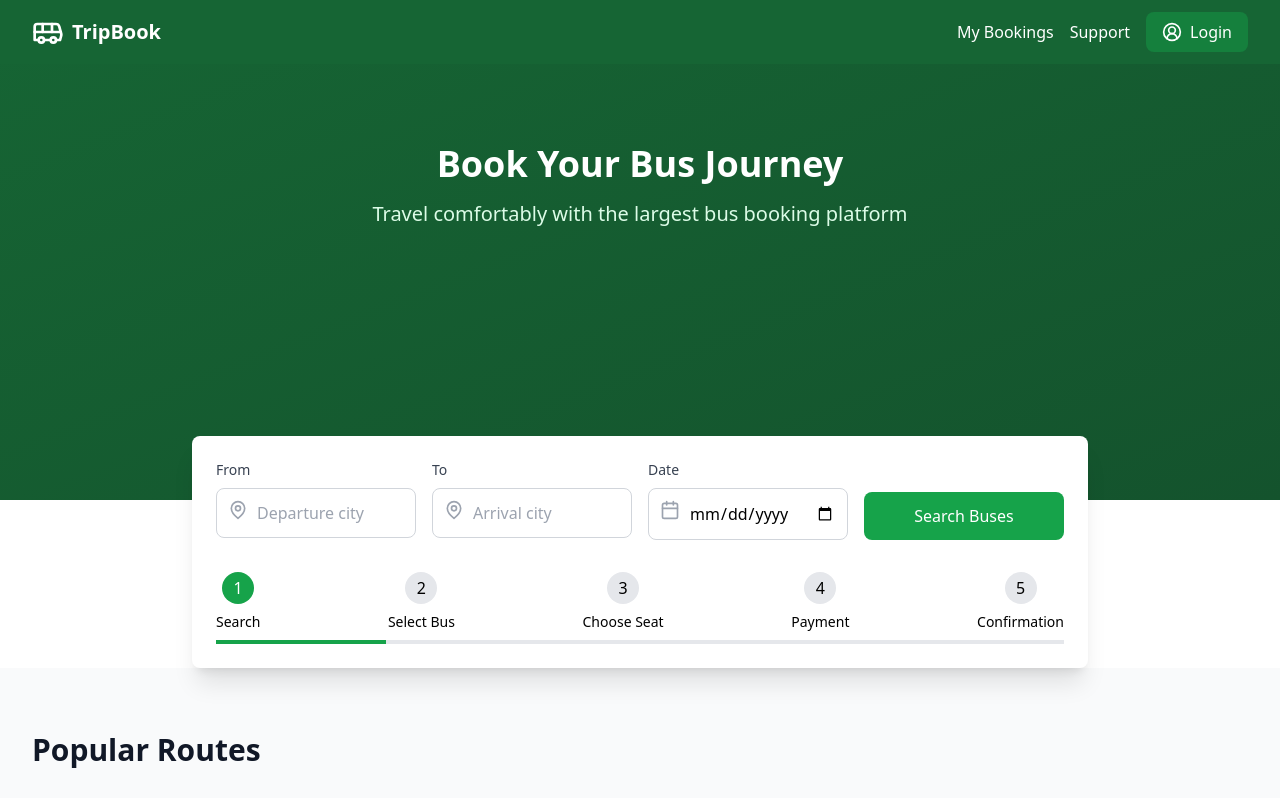
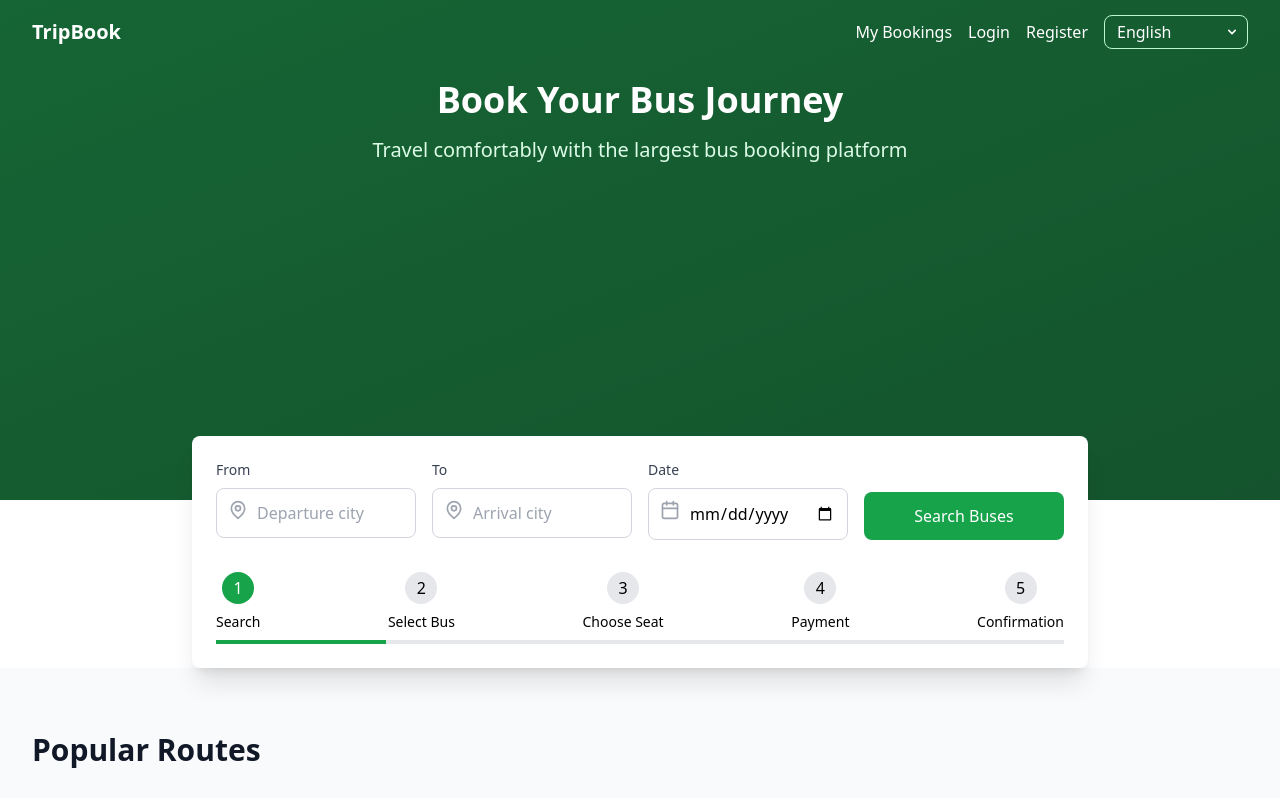
Before and after one commit to KevinBiv/trip-book, a React (Vite) app: page / in a window 1280 px wide. Shown: the top 798 px of the page. Built offline with nearby package versions, Linux system fonts and the light colour scheme.

Commit message:
Added Language Switching

```diff
--- a/package.json
+++ b/package.json
@@ -10,14 +10,18 @@
     "preview": "vite preview"
   },
   "dependencies": {
+    "i18next": "^23.16.5",
+    "i18next-browser-languagedetector": "^8.0.0",
     "lucide-react": "^0.344.0",
     "qrcode.react": "^3.1.0",
     "react": "^18.3.1",
     "react-dom": "^18.3.1",
+    "react-i18next": "^15.1.1",
     "react-router-dom": "^6.28.0"
   },
   "devDependencies": {
     "@eslint/js": "^9.9.1",
+    "@types/node": "^22.9.0",
     "@types/react": "^18.3.5",
     "@types/react-dom": "^18.3.0",
     "@vitejs/plugin-react": "^4.3.1",
--- a/src/App.tsx
+++ b/src/App.tsx
@@ -8,7 +8,6 @@ import MyBookings from "./pages/my-bookings";
 
 function App() {
   return (
-    <Router>
     <Routes>
       <Route path="/" element={<HomePage />} />
       <Route path="/my-bookings" element={<MyBookings />} />
@@ -17,7 +16,6 @@ function App() {
       <Route path="/payment" element={<Payment />} />
       <Route path="/confirmation" element={<ConfirmationPage />} />
     </Routes>
-    </Router>
   );
 }
 
--- a/src/components/Header/Header.tsx
+++ b/src/components/Header/Header.tsx
@@ -1,31 +1,34 @@
-import { Bus, UserCircle2 } from "lucide-react";
 import { Link } from "react-router-dom";
+import { useTranslation } from "react-i18next";
+import LanguageSwitcher from "../LanguageSwitcher/LanguageSwitcher";
 
 export default function Header() {
+  const { t } = useTranslation();
+
   return (
-    <header className="bg-primary-800 text-white">
+    <header className="bg-transparent absolute top-0 left-0 right-0 z-10">
       <nav className="max-w-7xl mx-auto px-4 sm:px-6 lg:px-8">
-        <div className="flex justify-between h-16 items-center">
+        <div className="flex justify-between items-center h-16">
           <div className="flex items-center">
-            <Bus className="h-8 w-8" />
-            <span className="ml-2 text-xl font-bold">TripBook</span>
+            <Link to="/" className="text-white text-xl font-bold">
+              TripBook
+            </Link>
           </div>
+
           <div className="flex items-center space-x-4">
-            <a href="#" className="hover:text-primary-200">
-              <Link
-                to="/my-bookings"
-                className="text-white hover:text-primary-100"
-              >
-                My Bookings
-              </Link>
-            </a>
-            <a href="#" className="hover:text-primary-200">
-              Support
-            </a>
-            <button className="flex items-center space-x-2 bg-primary-700 px-4 py-2 rounded-lg hover:bg-primary-600">
-              <UserCircle2 className="h-5 w-5" />
-              <span>Login</span>
-            </button>
+            <Link
+              to="/my-bookings"
+              className="text-white hover:text-primary-100"
+            >
+              {t("navigation.myBookings")}
+            </Link>
+            <Link to="/login" className="text-white hover:text-primary-100">
+              {t("navigation.login")}
+            </Link>
+            <Link to="/register" className="text-white hover:text-primary-100">
+              {t("navigation.register")}
+            </Link>
+            <LanguageSwitcher />
           </div>
         </div>
       </nav>
--- /dev/null
+++ b/src/components/LanguageSwitcher/LanguageSwitcher.tsx
@@ -0,0 +1,32 @@
+import React from "react";
+import { useTranslation } from "react-i18next";
+
+export default function LanguageSwitcher() {
+  const { i18n } = useTranslation();
+
+  return (
+    <div className="relative inline-block">
+      <select
+        value={i18n.language}
+        onChange={(e) => i18n.changeLanguage(e.target.value)}
+        className="appearance-none bg-transparent border border-primary-200 text-white rounded-lg px-3 py-1 pr-8 hover:border-primary-100 focus:outline-none focus:ring-2 focus:ring-primary-100"
+      >
+        <option value="en" className="text-gray-900">
+          English
+        </option>
+        <option value="rw" className="text-gray-900">
+          Kinyarwanda
+        </option>
+      </select>
+      <div className="pointer-events-none absolute inset-y-0 right-0 flex items-center px-2 text-white">
+        <svg
+          className="fill-current h-4 w-4"
+          xmlns="http://www.w3.org/2000/svg"
+          viewBox="0 0 20 20"
+        >
+          <path d="M5.293 7.293a1 1 0 011.414 0L10 10.586l3.293-3.293a1 1 0 111.414 1.414l-4 4a1 1 0 01-1.414 0l-4-4a1 1 0 010-1.414z" />
+        </svg>
+      </div>
+    </div>
+  );
+}
--- /dev/null
+++ b/src/i18n/index.ts
@@ -0,0 +1,29 @@
+import i18n from 'i18next';
+import { initReactI18next } from 'react-i18next';
+import LanguageDetector from 'i18next-browser-languagedetector';
+
+// Import translations
+import translationEN from './locales/en/translation.json';
+import translationRW from './locales/rw/translation.json';
+
+const resources = {
+  en: {
+    translation: translationEN,
+  },
+  rw: {
+    translation: translationRW,
+  },
+};
+
+i18n
+  .use(LanguageDetector)
+  .use(initReactI18next)
+  .init({
+    resources,
+    fallbackLng: 'en',
+    interpolation: {
+      escapeValue: false,
+    },
+  });
+
+export default i18n;
--- /dev/null
+++ b/src/i18n/locales/en/translation.json
@@ -0,0 +1,84 @@
+{
+    "navigation": {
+      "home": "Home",
+      "myBookings": "My Bookings",
+      "login": "Login",
+      "register": "Register"
+    },
+    "home": {
+      "title": "Book Your Bus Journey",
+      "subtitle": "Travel comfortably with the largest bus booking platform",
+      "search": {
+        "from": "From",
+        "to": "To",
+        "date": "Date",
+        "searchButton": "Search Buses"
+      }
+    },
+    "booking": {
+      "payment": {
+        "title": "Select Payment Method",
+        "creditCard": "Credit Card",
+        "debitCard": "Debit Card",
+        "momo": "MTN Mobile Money",
+        "cardDetails": "Card Details",
+        "cardNumber": "Card Number",
+        "cardholderName": "Cardholder Name",
+        "expiryDate": "Expiry Date",
+        "cvv": "CVV",
+        "payNow": "Pay Now"
+      },
+      "confirmation": {
+        "processing": "Processing Payment",
+        "success": "Payment Successful!",
+        "ticketBooked": "Your ticket has been booked",
+        "failed": "Payment Failed",
+        "tryAgain": "Try Again",
+        "thankYou": "Thank You for Booking with TripBook!",
+        "successMessage": "Your ticket has been booked successfully. We hope you have a pleasant journey.",
+        "backToHome": "Back to Homepage"
+      }
+    },
+    "myBookings": {
+      "title": "My Bookings",
+      "subtitle": "Manage your trips and view booking history",
+      "search": "Search bookings...",
+      "filters": {
+        "all": "All",
+        "upcoming": "Upcoming",
+        "completed": "Completed",
+        "cancelled": "Cancelled"
+      },
+      "ticket": {
+        "viewTicket": "View Ticket",
+        "ticketDetails": "Ticket Details",
+        "close": "Close"
+      }
+    },
+    "footer": {
+      "about": {
+        "title": "About TripBook",
+        "operator": "Operator Dashboard",
+        "aboutUs": "About Us",
+        "contact": "Contact"
+      },
+      "services": {
+        "title": "Services",
+        "busTickets": "Bus Tickets",
+        "packageDeals": "Package Deals",
+        "giftCards": "Gift Cards"
+      },
+      "help": {
+        "title": "Help",
+        "faqs": "FAQs",
+        "support": "Support",
+        "terms": "Terms"
+      },
+      "connect": {
+        "title": "Connect",
+        "facebook": "Facebook",
+        "twitter": "Twitter",
+        "instagram": "Instagram"
+      }
+    }
+  }
--- /dev/null
+++ b/src/i18n/locales/rw/translation.json
@@ -0,0 +1,84 @@
+{
+    "navigation": {
+      "home": "Ahabanza",
+      "myBookings": "Aho Nafashe Tiketi",
+      "login": "Injira",
+      "register": "Iyandikishe"
+    },
+    "home": {
+      "title": "Fata Tiketi y'Urugendo",
+      "subtitle": "Genda mu buryo bworoshye mu rugendo rwawe",
+      "search": {
+        "from": "Aho Uturuka",
+        "to": "Aho Ujya",
+        "date": "Itariki",
+        "searchButton": "Shakisha Bisi"
+      }
+    },
+    "booking": {
+      "payment": {
+        "title": "Hitamo Uburyo bwo Kwishyura",
+        "creditCard": "Ikarita yo Kwishyura",
+        "debitCard": "Ikarita yo Kwishyura",
+        "momo": "MTN Mobile Money",
+        "cardDetails": "Ibikubiye muri Karita",
+        "cardNumber": "Numero ya Karita",
+        "cardholderName": "Izina riri kuri Karita",
+        "expiryDate": "Itariki izarangiriraho",
+        "cvv": "CVV",
+        "payNow": "Ishyura Nonaha"
+      },
+      "confirmation": {
+        "processing": "Kwishyura Birimo Gukorwa",
+        "success": "Wishyuye neza!",
+        "ticketBooked": "Tiketi yawe yafashwe",
+        "failed": "Kwishyura Ntibyakunze",
+        "tryAgain": "Ongera Ugerageze",
+        "thankYou": "Urakoze guhitamo TripBook!",
+        "successMessage": "Tiketi yawe yafashwe neza. Turifuza urugendo rwiza.",
+        "backToHome": "Subira ku Ipaji y'Ibanze"
+      }
+    },
+    "myBookings": {
+      "title": "Tiketi Zanjye",
+      "subtitle": "Kosora no kureba amatike yawe",
+      "search": "Shakisha tiketi...",
+      "filters": {
+        "all": "Zose",
+        "upcoming": "Zitararangira",
+        "completed": "Zarangiye",
+        "cancelled": "Zahagaritswe"
+      },
+      "ticket": {
+        "viewTicket": "Reba Tiketi",
+        "ticketDetails": "Ibisobanuro bya Tiketi",
+        "close": "Funga"
+      }
+    },
+    "footer": {
+      "about": {
+        "title": "Kuri TripBook",
+        "operator": "Konti y'Umuyobozi",
+        "aboutUs": "Turi bande",
+        "contact": "Twandikire"
+      },
+      "services": {
+        "title": "Serivisi",
+        "busTickets": "Tiketi za Bisi",
+        "packageDeals": "Ibicuruzwa Byihariye",
+        "giftCards": "Impano za Karita"
+      },
+      "help": {
+        "title": "Ubufasha",
+        "faqs": "Ibibazo Bikunze Kubazwa",
+        "support": "Ubufasha",
+        "terms": "Amabwiriza"
+      },
+      "connect": {
+        "title": "Dukurikire",
+        "facebook": "Facebook",
+        "twitter": "Twitter",
+        "instagram": "Instagram"
+      }
+    }
+  }
--- a/src/main.tsx
+++ b/src/main.tsx
@@ -1,10 +1,20 @@
-import { StrictMode } from 'react';
-import { createRoot } from 'react-dom/client';
-import App from './App.tsx';
-import './index.css';
+import { StrictMode } from "react";
+import { createRoot } from "react-dom/client";
+import { BrowserRouter } from "react-router-dom";
+import App from "./App";
+import "./index.css";
+import "./i18n";
 
-createRoot(document.getElementById('root')!).render(
+const rootElement = document.getElementById("root");
+
+if (!rootElement) {
+  throw new Error("Root element not found");
+}
+
+createRoot(rootElement).render(
   <StrictMode>
-    <App />
+    <BrowserRouter>
+      <App />
+    </BrowserRouter>
   </StrictMode>
 );
--- a/vite.config.ts
+++ b/vite.config.ts
@@ -7,4 +7,8 @@ export default defineConfig({
   optimizeDeps: {
     exclude: ['lucide-react'],
   },
+  // Handle JSON imports for translations
+  json: {
+    stringify: true,
+  },
 });
```
Also changed, not shown: 1 other file (tests, documents, lock files or other folders). Lines whose indentation alone changed are shown as unchanged.
